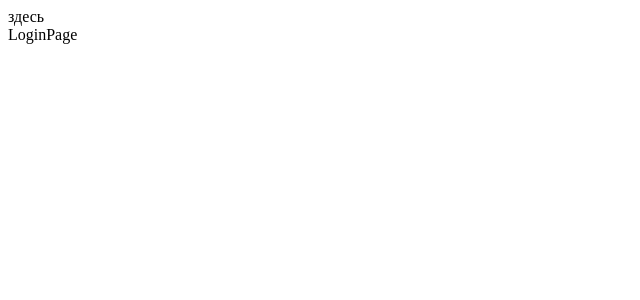
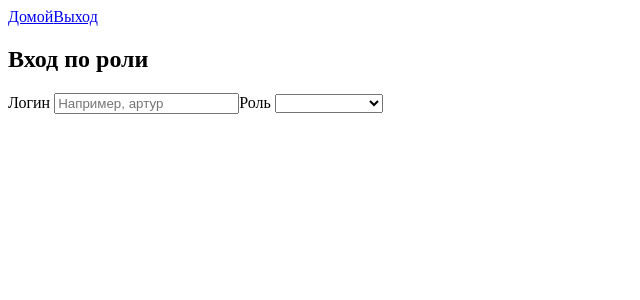
Before and after one commit to ArturGilmutdinov1/task-flow-manager, a Vue app in the folder frontend/: page /login in a window 1280 px wide. Shown: the top 300 px of the page, without its empty margins (0-640 px from the left). Built offline with nearby package versions, Linux system fonts and the light colour scheme; the HTML template or start-up script is replaced by a standard one.

Commit message:
feat: add form

```diff
--- a/frontend/src/components/AppHeader.vue
+++ b/frontend/src/components/AppHeader.vue
@@ -1,6 +1,7 @@
 <template>
     <header>
-        здесь
+        <RouterLink to="/">Домой</RouterLink>
+        <RouterLink to="login">Выход</RouterLink>
     </header>
 </template>
 
--- a/frontend/src/components/CreateTicket.vue
+++ b/frontend/src/components/CreateTicket.vue
@@ -1,7 +1,7 @@
 <template>
-    <div>
-        CreateTicket
-    </div>
+    <section>
+
+    </section>
 </template>
 
 
--- a/frontend/src/components/LoginPage.vue
+++ b/frontend/src/components/LoginPage.vue
@@ -1,10 +1,29 @@
 <template>
-    <div>
-        LoginPage
-    </div>
+    <section>
+        <h1>
+            Вход по роли
+        </h1>
+        <form>
+            <label for="name">Логин <input v-model="name" placeholder="Например, артур" /></label>
+            <label>Роль
+                <select v-model="role" required>
+                    <option value="requester">Заявитель</option>
+                    <option value="operator">Оператор</option>
+                    <option value="manager">Руководитель</option>
+                </select>
+           </label>
+        </form>
+    </section>
 </template>
 
 
 <script setup lang="ts">
+    import { ref } from 'vue';
+    import { useRouter } from 'vue-router';
+
+    const router = useRouter();
+    const name = ref('');
+    const role = ref('');
+
 
 </script>
```
Also changed, not shown: frontend/src/components/CreateTicketPurchase.vue (added, +21 -0 lines), frontend/src/components/CreateTicketVacation.vue (added, +19 -0 lines).
